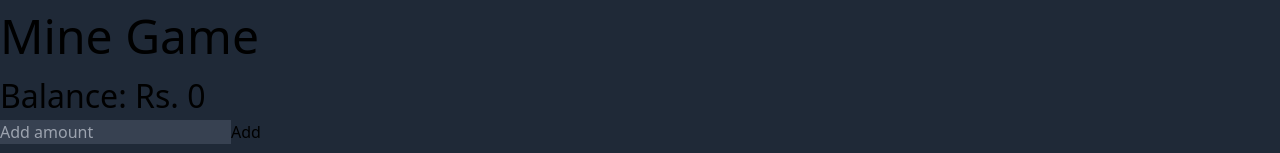
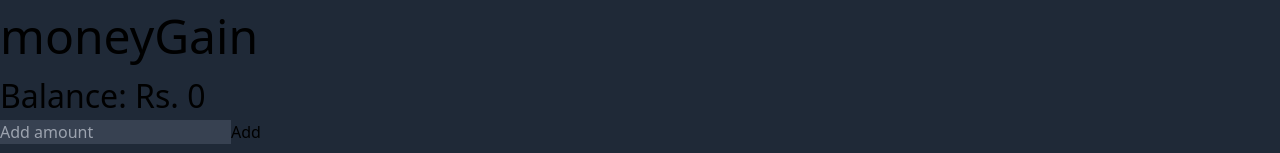
Before and after one commit to ashutoshorisoh/money-ee-yaah, a React (Vite) app: page / in a window 1280 px wide. Shown: the top 153 px of the page. Built offline with nearby package versions, Linux system fonts and the light colour scheme.

Commit message:
fixed title

```diff
--- a/src/App.jsx
+++ b/src/App.jsx
@@ -130,7 +130,7 @@
 
     return (
         <div className='bg-gray-800 min-h-screen flex flex-col items-center p-3 text-white'>
-            <h1 className='text-3xl font-bold mb-3'>Mine Game</h1>
+            <h1 className='text-3xl font-bold mb-3'>moneyGain</h1>
             <div className='flex flex-col items-center mb-4'>
                 <h2 className='text-xl mb-1'>Balance: Rs. {balance}</h2>
                 <div className='flex flex-row p-1 gap-1'>
```
